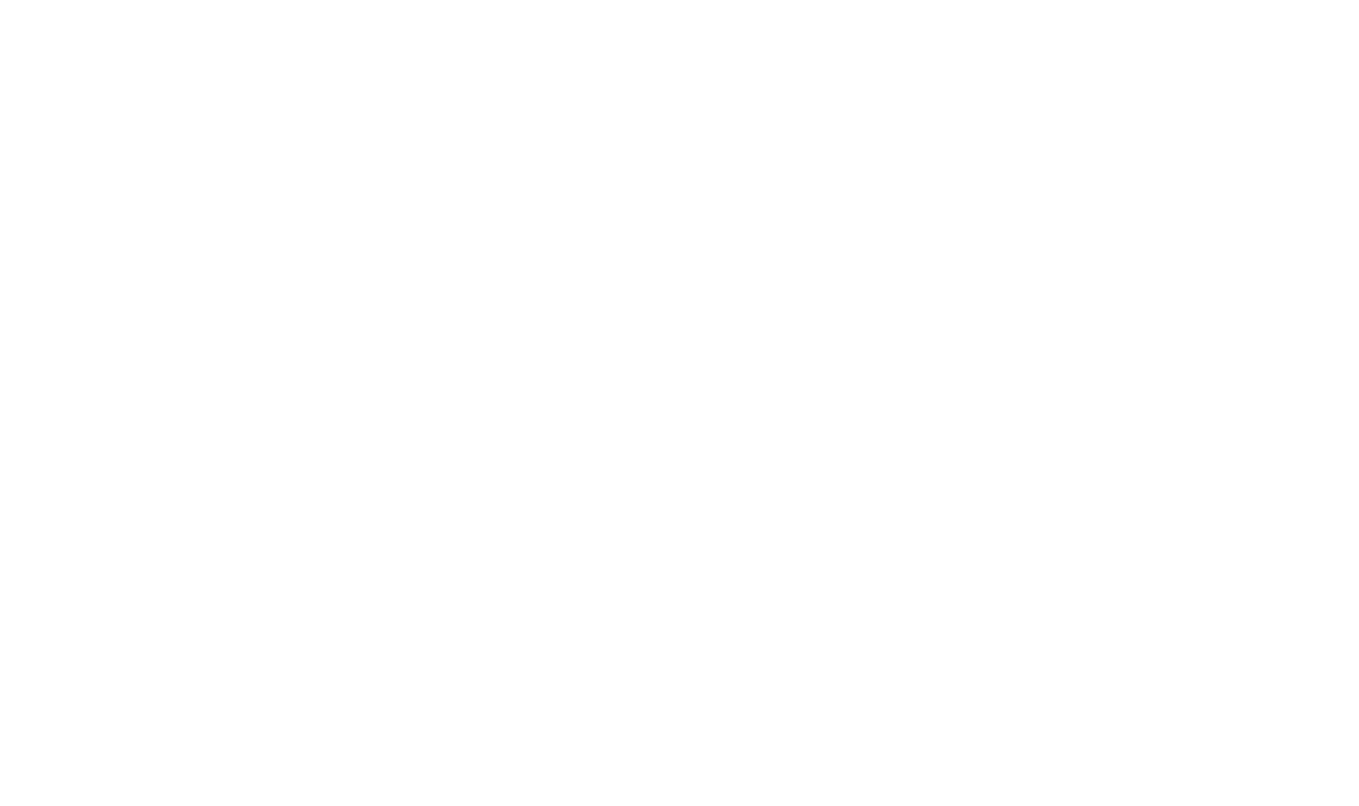
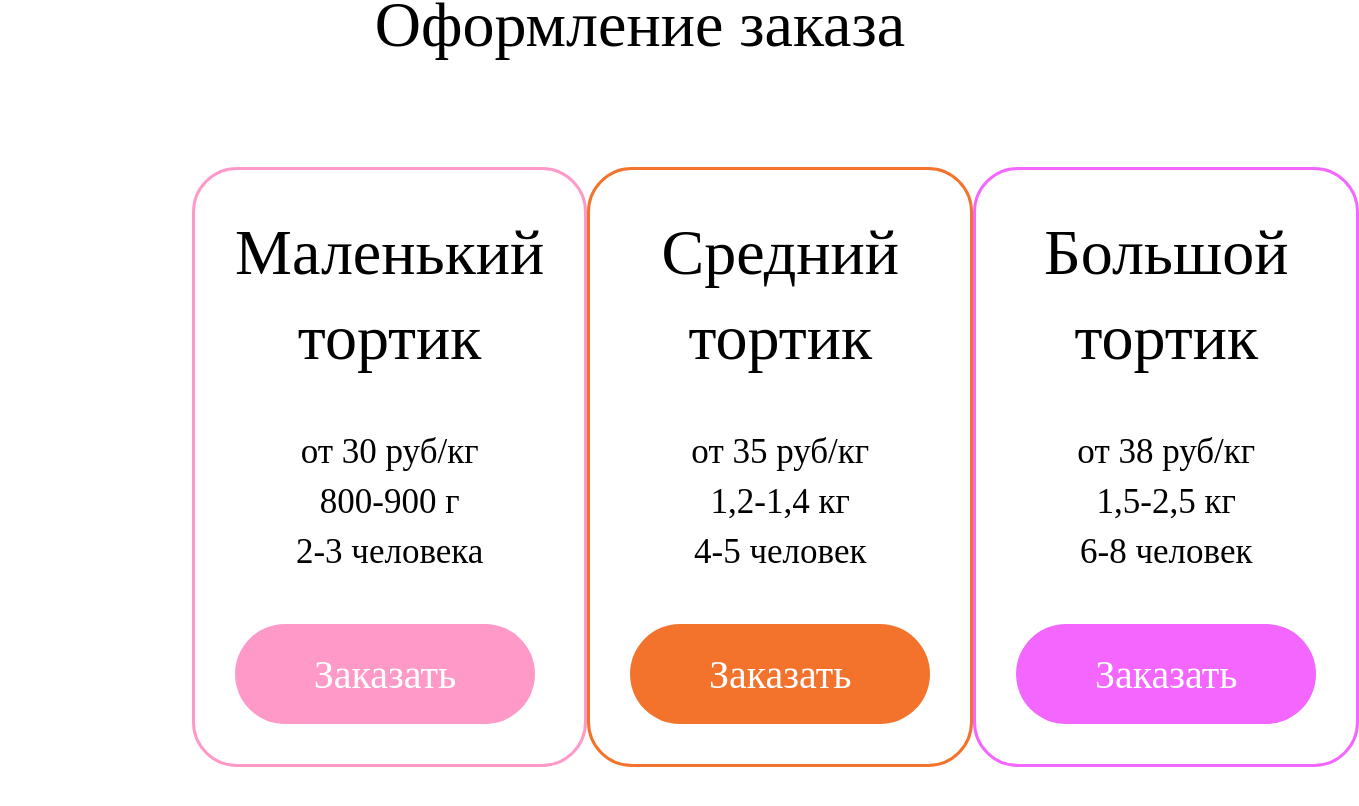
Before and after one commit to mirgaretti/march-bakery, a React app: page / in a window 1280 px wide. Shown: the part 4238-5044 px from the top of the page, 1359 px wide, since content can reach past the window. Before the commit the page ends 4220 px from the top, so only its background shows below. Built offline with nearby package versions, Linux system fonts and the light colour scheme.

Commit message:
order block design

```diff
--- a/src/App.js
+++ b/src/App.js
@@ -1,6 +1,7 @@
 import React from 'react';
 import AboutBLock from './components/blocks/AboutBlock';
 import AdvantageBlock from './components/blocks/AdvantageBlock';
+import OrderBLock from './components/blocks/OrderBlock';
 import SliderBlock from './components/blocks/sliderBlock';
 
 const App = () => {
@@ -9,8 +10,8 @@
       <SliderBlock />
       <AboutBLock />
       <AdvantageBlock />
+      <OrderBLock />
       {/*
-      <OrderBLock />
       <GalleryBlock />
       <ContactBlock />
       */}
--- /dev/null
+++ b/src/components/blocks/OrderBlock/index.js
@@ -0,0 +1,39 @@
+import React from 'react';
+import { OrderBLockContainer, Title, OptionsContainer, Option } from './styled';
+
+const orderOptions = [
+  {
+    title: 'Маленький тортик',
+    price: 'от 30 руб/кг',
+    weight: '800-900 г',
+    people: '2-3 человека',
+    color: '#FF99C8',
+  },
+  {
+    title: 'Средний тортик',
+    price: 'от 35 руб/кг',
+    weight: '1,2-1,4 кг',
+    people: '4-5 человек',
+    color: '#F3722C',
+  },
+  {
+    title: 'Большой тортик',
+    price: 'от 38 руб/кг',
+    weight: '1,5-2,5 кг',
+    people: '6-8 человек',
+    color: '#F366FF',
+  },
+];
+
+const OrderBLock = () => {
+  return (
+    <OrderBLockContainer>
+      <Title>Оформление заказа</Title>
+      <OptionsContainer>
+        {orderOptions.map((option) => <Option option={option} />)}
+      </OptionsContainer>
+    </OrderBLockContainer>
+  );
+}
+
+export default OrderBLock;
--- /dev/null
+++ b/src/components/blocks/OrderBlock/styled.js
@@ -0,0 +1,77 @@
+import React from 'react';
+import styled from 'styled-components';
+import { CommonText, CommonTitle } from '../../common/styled';
+
+export const OrderBLockContainer = styled.div``;
+
+export const Title = styled(CommonTitle)`
+  width: fit-content;
+  margin: 0 auto;
+  text-align: center;
+`;
+
+export const OptionsContainer = styled.div`
+  margin: 100px auto;
+  display: flex;
+  justify-content: space-between;
+  width: 70%;
+`;
+
+export const OptionContainer = styled.div`
+  width: 400px;
+  height: 600px;
+  background: #FFFFFF;
+  border: 3px solid ${(props) => props.color};
+  border-radius: 45px;
+  box-sizing: border-box;
+  padding: 40px;
+  display: flex;
+  flex-direction: column;
+  justify-content: space-between;
+`;
+
+const Text = styled(CommonText)`
+  width: fit-content;
+  margin: 0 auto;
+  text-align: center;
+  font-size: 35px;
+  line-height: 50px;
+`;
+
+const OrderButton = styled.button`
+  width: 300px;
+  height: 100px;
+  background: ${(props) => props.color};
+  border-radius: 50px;
+  color: white;
+  border: none;
+  cursor: pointer;
+  font-family: 'PT Serif';
+  font-style: normal;
+  font-weight: 400;
+  font-size: 40px;
+  line-height: 37px;
+  color: white;
+  :hover {
+    opacity: 0.8;
+  }
+  :active {
+    opacity: 1;
+  }
+`;
+
+export const Option = (props) => {
+  const { option: { title, price, weight, people, color } } = props;
+
+  return (
+    <OptionContainer color={color}>
+      <Title>{title}</Title>
+      <div>
+        <Text>{price}</Text>
+        <Text>{weight}</Text>
+        <Text>{people}</Text>
+      </div>
+      <OrderButton color={color}>Заказать</OrderButton>
+    </OptionContainer>
+  );
+}
```
